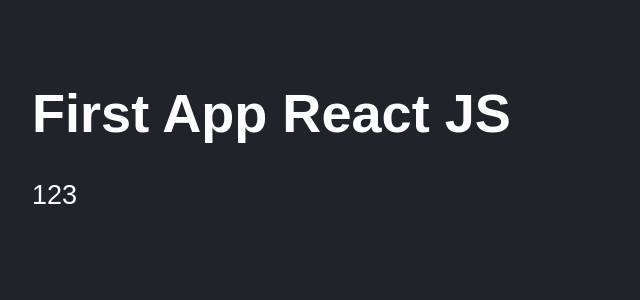
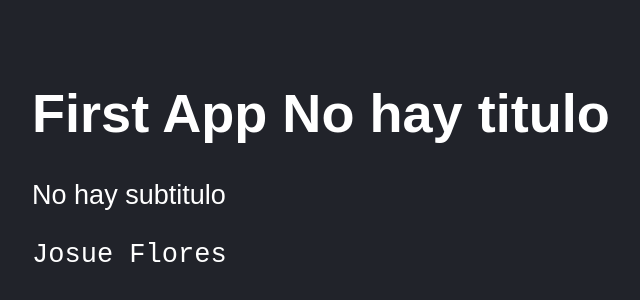
Before and after one commit to Jafmatute/React-JS, a React (Vite) app in the folder 03-counter-app-vite/: page / in a window 1280 px wide. Shown: the part 102-402 px from the top of the page, without its empty margins (116-756 px from the left). Built offline with nearby package versions, Linux system fonts and the light colour scheme.

Commit message:
DefaultProps React

```diff
--- a/03-counter-app-vite/src/FirstApp.jsx
+++ b/03-counter-app-vite/src/FirstApp.jsx
@@ -5,7 +5,7 @@
 
     return 'React'
 }
-const FirstApp = ({title, subTitle}) => {
+const FirstApp = ({title, subTitle, name}) => {
 
     //if (!title) throw new Error('el titulo no existe')
 
@@ -13,14 +13,22 @@
         <>
             <h1>First App {title}</h1>
             <p> {subTitle}</p>
+            <code>{name}</code>
         </>
     )
 }
 
 //PropTypes
 FirstApp.propTypes = {
-    title: PropTypes.string.isRequired,
-    subTitle: PropTypes.number.isRequired
+    subTitle: PropTypes.number.isRequired,
+    title: PropTypes.string.isRequired
+}
+
+//DefaultProps --entran primero que los PropTypes
+FirstApp.defaultProps = {
+    name: 'Josue Flores',
+    subTitle: 'No hay subtitulo',
+    title: "No hay titulo"
 }
 
 export default FirstApp;
--- a/03-counter-app-vite/src/main.jsx
+++ b/03-counter-app-vite/src/main.jsx
@@ -7,6 +7,6 @@
 
 ReactDOM.createRoot(document.getElementById("root")).render(
     <React.StrictMode>
-        <FirstApp title="React JS" subTitle={123} />
+        <FirstApp  />
     </React.StrictMode>
 )
```
